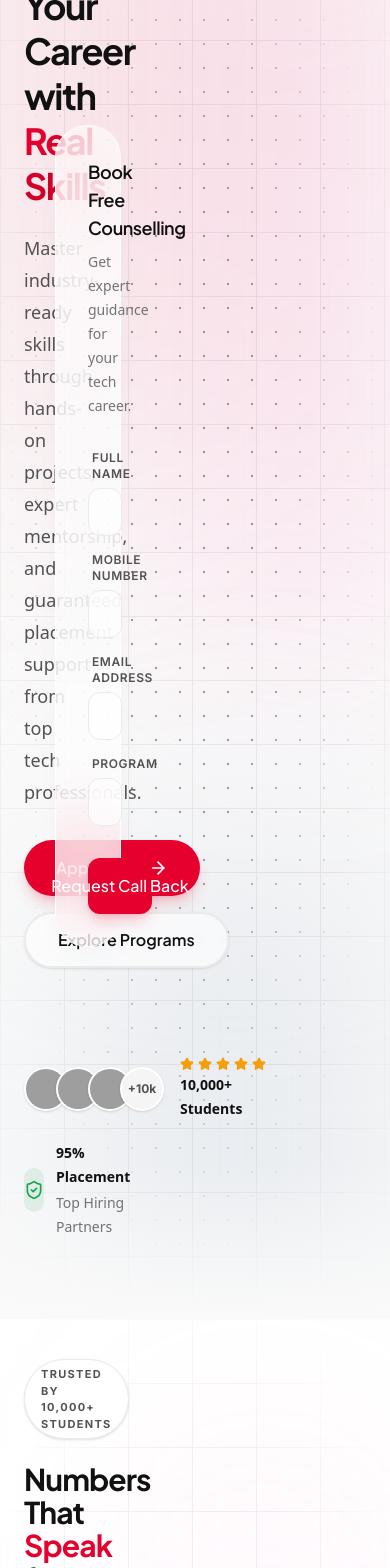
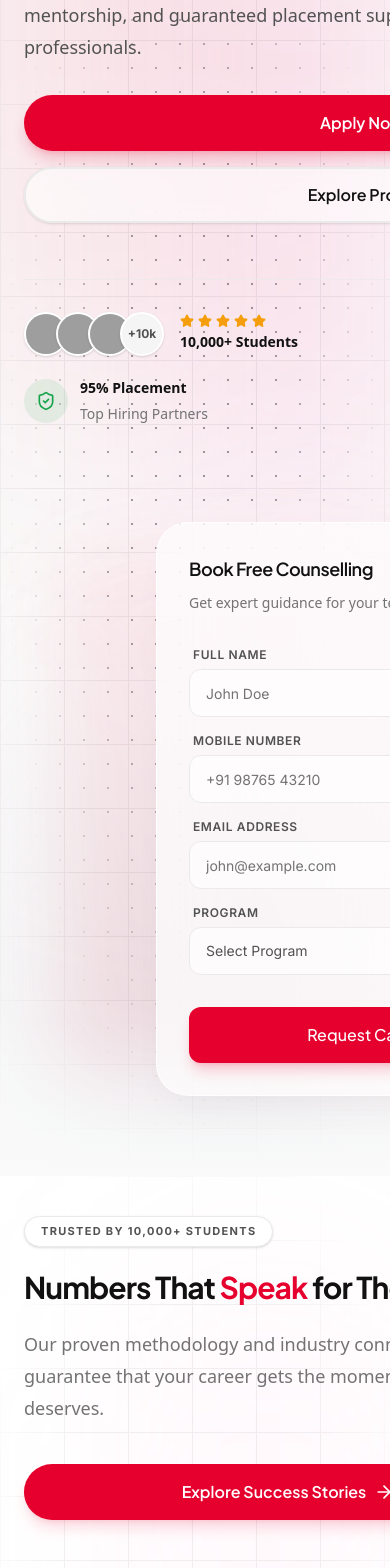
Before and after one commit to JeebanBeura/talentele, a Next.js app in the folder client/: page / in a window 390 px wide. Shown: the part 280-1848 px from the top of the page. Built offline with nearby package versions, Linux system fonts and the light colour scheme; grey boxes are pictures that could not be loaded.

Commit message:
feat: add Hero and Statistics components to the website landing page

```diff
--- a/client/src/app/(website)/_components/home/Hero.jsx
+++ b/client/src/app/(website)/_components/home/Hero.jsx
@@ -14,7 +14,7 @@ export default function Hero() {
         <Grid className="items-center gap-16 lg:gap-12">
 
           {/* Left Side (55%) */}
-          <div className="flex flex-col gap-8 lg:col-span-7">
+          <div className="flex flex-col gap-8 col-span-12 lg:col-span-7">
             <motion.div
               initial={{ opacity: 0, y: 20 }}
               animate={{ opacity: 1, y: 0 }}
@@ -48,11 +48,11 @@ export default function Hero() {
               transition={{ duration: 0.5, delay: 0.2, ease: "easeOut" }}
               className="flex flex-wrap items-center gap-4"
             >
-              <Button variant="primary" size="lg" className="rounded-full shadow-lg shadow-[#E6002D]/20 hover:shadow-[#E6002D]/40 group h-14 px-8 text-base font-semibold">
+              <Button variant="primary" size="lg" className="rounded-full shadow-lg shadow-[#E6002D]/20 hover:shadow-[#E6002D]/40 group h-14 px-8 text-base font-semibold w-full sm:w-auto">
                 Apply Now
                 <ArrowRight className="ml-2 h-5 w-5 transition-transform group-hover:translate-x-1" />
               </Button>
-              <Button variant="outline" size="lg" className="rounded-full bg-white/60 backdrop-blur-sm border-[#EAEAEA] hover:bg-white text-[#111111] h-14 px-8 text-base font-semibold shadow-sm">
+              <Button variant="outline" size="lg" className="rounded-full bg-white/60 backdrop-blur-sm border-[#EAEAEA] hover:bg-white text-[#111111] h-14 px-8 text-base font-semibold shadow-sm w-full sm:w-auto">
                 Explore Programs
               </Button>
             </motion.div>
@@ -105,7 +105,7 @@ export default function Hero() {
           </div>
 
           {/* Right Side (45%) */}
-          <div className="relative lg:col-span-5 flex justify-center lg:justify-end">
+          <div className="relative col-span-12 lg:col-span-5 flex justify-center lg:justify-end mt-8 lg:mt-0">
             {/* Background Glow for Card */}
             <div className="absolute top-1/2 left-1/2 -translate-x-1/2 -translate-y-1/2 w-[90%] h-[90%] rounded-[40px] bg-gradient-to-tr from-[#E6002D]/15 to-pink-300/20 blur-2xl opacity-70 pointer-events-none" />
 
--- a/client/src/app/(website)/_components/home/Statistics.jsx
+++ b/client/src/app/(website)/_components/home/Statistics.jsx
@@ -69,7 +69,7 @@ export default function Statistics() {
       <Container className="relative z-10">
         <Grid className="items-center gap-12 lg:gap-8">
           {/* Left Content (40%) */}
-          <div className="lg:col-span-5 flex flex-col gap-6">
+          <div className="col-span-12 lg:col-span-5 flex flex-col gap-6">
             <motion.div
               initial={{ opacity: 0, x: -20 }}
               whileInView={{ opacity: 1, x: 0 }}
@@ -106,7 +106,7 @@ export default function Statistics() {
               transition={{ duration: 0.5, delay: 0.2 }}
               className="mt-4 flex items-start gap-8"
             >
-              <Button variant="primary" size="lg" className="rounded-full shadow-lg shadow-[#E6002D]/15 hover:shadow-[#E6002D]/30 px-8 text-base font-semibold group h-14">
+              <Button variant="primary" size="lg" className="rounded-full shadow-lg shadow-[#E6002D]/15 hover:shadow-[#E6002D]/30 px-8 text-base font-semibold group h-14 w-full sm:w-auto text-center justify-center">
                 Explore Success Stories
                 <ArrowRight className="ml-2 h-5 w-5 transition-transform group-hover:translate-x-1" />
               </Button>
@@ -122,7 +122,7 @@ export default function Statistics() {
           </div>
 
           {/* Right Content (60%) - Pillars */}
-          <div className="lg:col-span-7">
+          <div className="col-span-12 lg:col-span-7 mt-8 lg:mt-0">
             <div className="flex overflow-x-auto lg:overflow-visible lg:justify-center items-end gap-4 lg:gap-6 pb-8 pt-12 px-4 lg:px-0 -mx-4 lg:mx-0 snap-x snap-mandatory hide-scrollbar">
               {STATS.map((stat, index) => {
                 const Icon = stat.icon;
```
